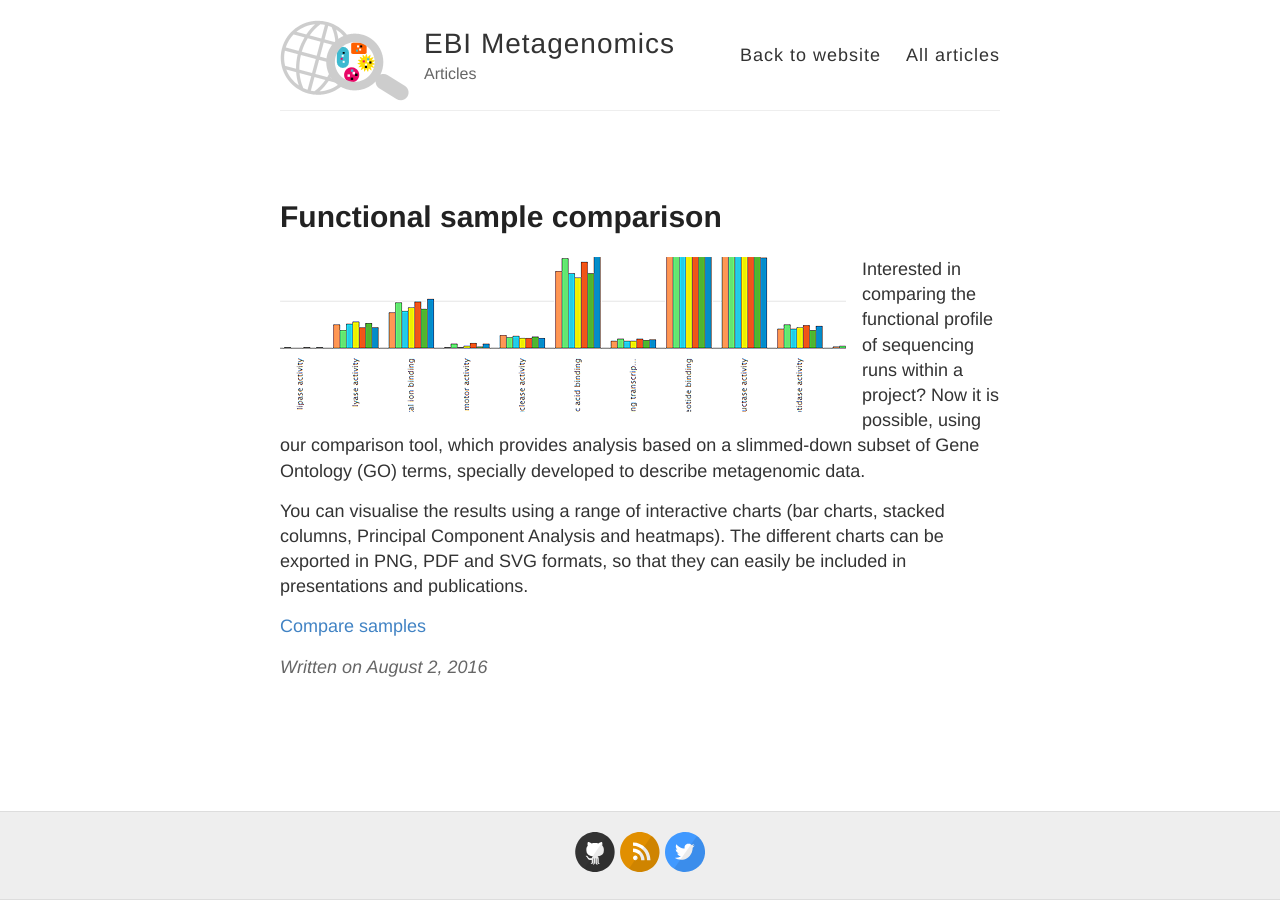
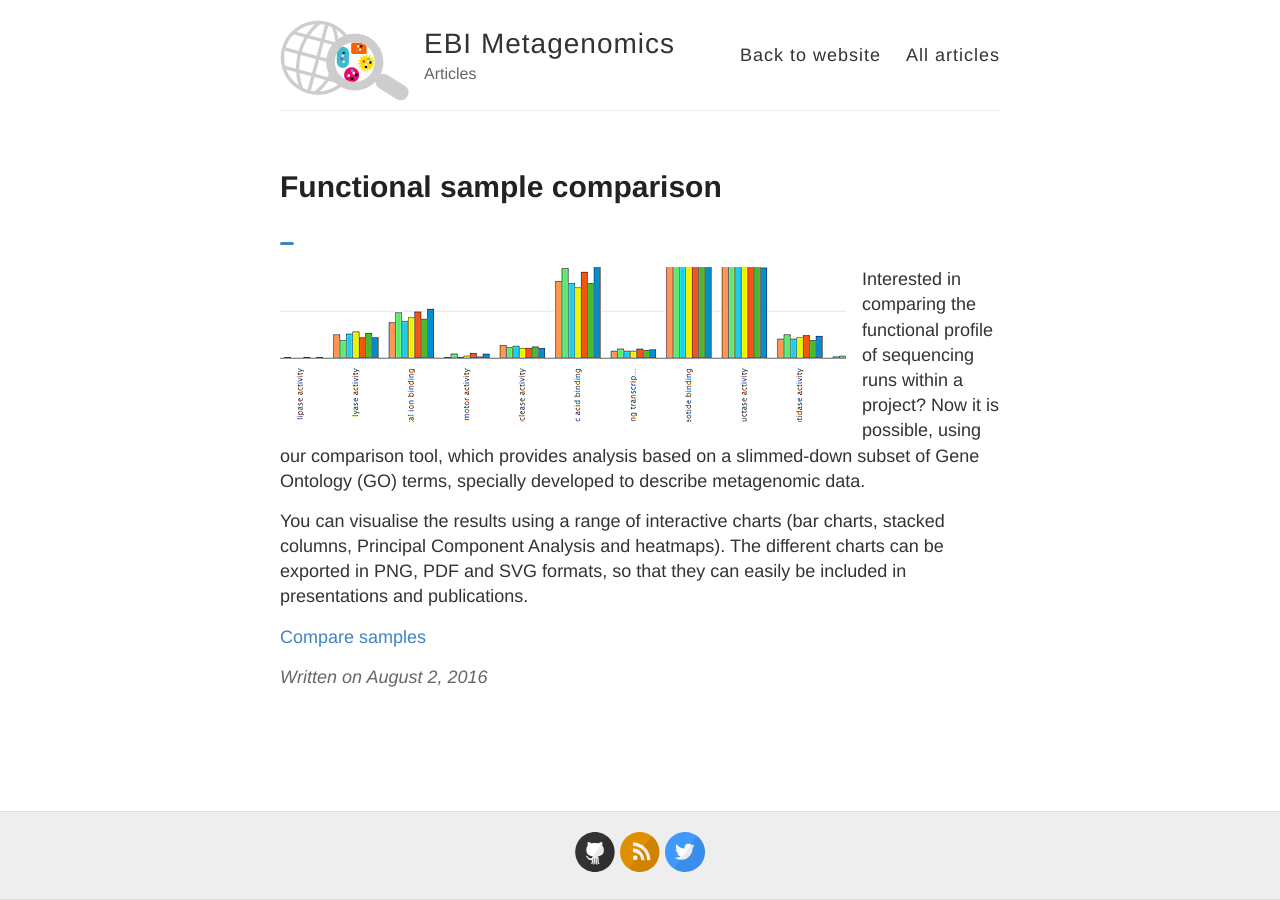
Before and after one commit to EBI-Metagenomics/blog, a Jekyll site: the page built from _posts/2016-08-02-Functional-sample-comparison.md, in a window 1280 px wide. Built offline with Jekyll 4.4.1, drawn with Linux system fonts in a browser that asks for light colours.

Commit message:
displaying post category

```diff
--- a/_layouts/post.html
+++ b/_layouts/post.html
@@ -4,6 +4,7 @@
 
 <article class="post">
   <h1><a href="{{ site.baseurl }}{{ page.url }}">{{ page.title }}</a></h1>
+  <p class="category">{{ post.category }}</p>
 
   <div class="entry">
     {{ content }}
--- a/style.scss
+++ b/style.scss
@@ -265,6 +265,10 @@
 }
 
 .post {
+  h1 {
+    margin-top: 0;
+  }
+
   blockquote {
     margin: 1.8em .8em;
     border-left: 2px solid $gray;
@@ -290,7 +294,13 @@
 }
 
 .category {
-  display: none;
+  display: inline-block;
+  margin: 0;
+  font-size: 0.8em;
+  color: $white;
+  background: $blue;
+  padding: 0.1em 0.5em;
+  border-radius: 1em;
 }
 
 .wrapper-footer {
```
